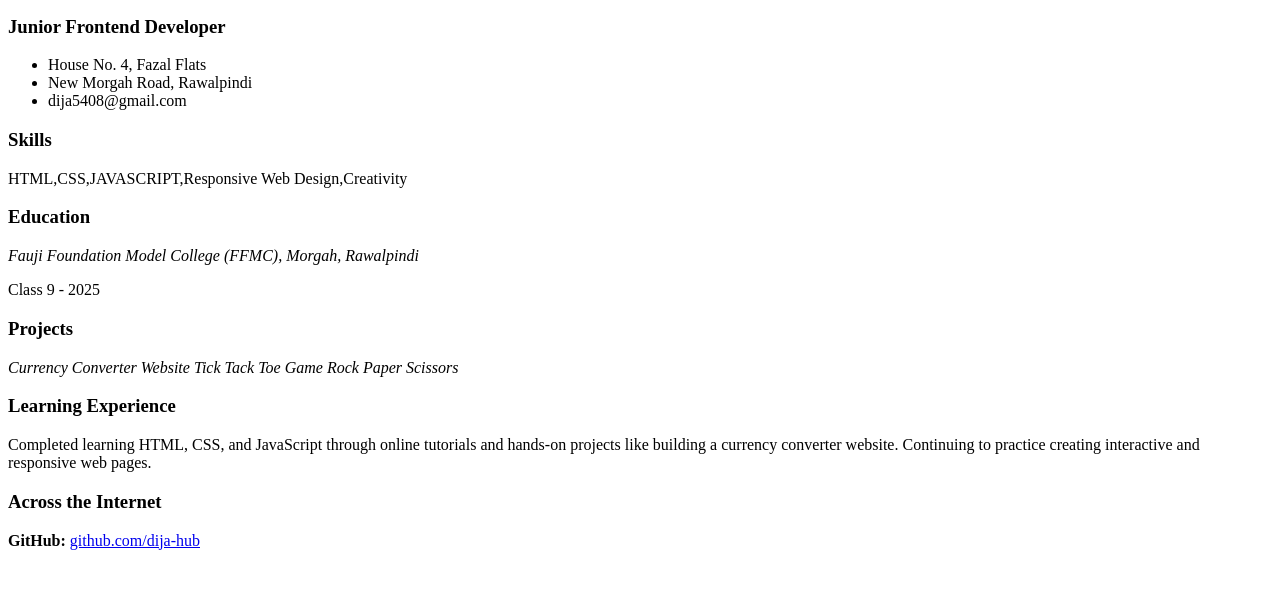
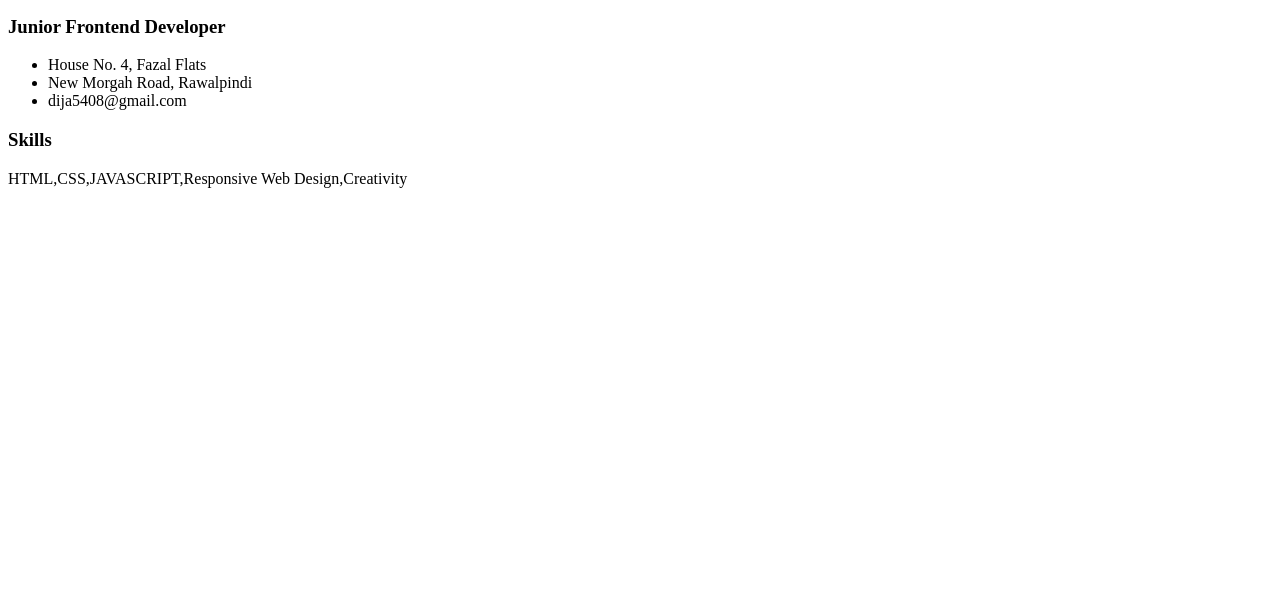
Before and after one commit to dija-hub/My-CV-, a plain HTML site: page index.html in a window 1280 px wide. Shown: the part 101-690 px from the top of the page. Drawn offline with Linux system fonts and the light colour scheme.

```diff
--- a/index.html
+++ b/index.html
@@ -29,25 +29,3 @@
 
       <h3>Skills</h3>
       <p>HTML,CSS,JAVASCRIPT,Responsive Web Design,Creativity</p>
-
-      <h3>Education</h3>
-      <i>Fauji Foundation Model College (FFMC), Morgah, Rawalpindi</i>
-      <p>Class 9 - 2025</p>
-
-      <h3>Projects</h3>
-      <i>Currency Converter Website</i>
-      <i>Tick Tack Toe Game </i>
-      <i>Rock Paper Scissors</i>
-
-      <h3>Learning Experience</h3>
-      <p>Completed learning HTML, CSS, and JavaScript through online tutorials and hands-on projects like building a currency converter website. Continuing to practice creating interactive and responsive web pages.</p>
-
-      <h3>Across the Internet</h3>
-      <p><strong>GitHub:</strong> <a href="https://github.com/dija-hub" target="_blank">github.com/dija-hub</a></p>
-
-
-
-
-  </header>
-</body>
-</html>
```
